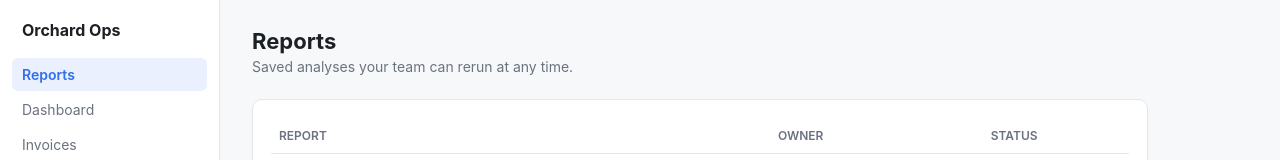
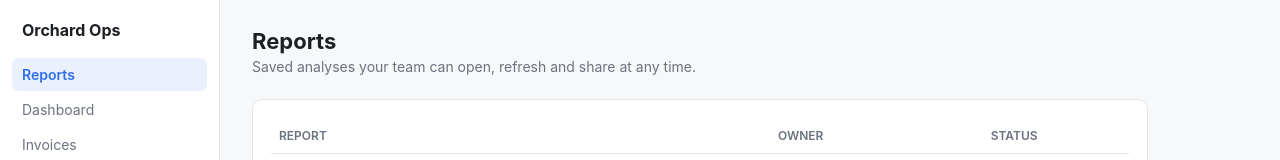
Before and after one commit to pranav-pendo/orchard-test-app, a React (Vite) app: page /reports in a window 1280 px wide. Shown: the top 160 px of the page. Built offline with nearby package versions, Linux system fonts and the light colour scheme.

Commit message:
Clarify the Reports page subtitle

```diff
--- a/src/pages/Reports.jsx
+++ b/src/pages/Reports.jsx
@@ -5,7 +5,7 @@
   return (
     <>
       <h1>Reports</h1>
-      <p className="subtitle">Saved analyses your team can rerun at any time.</p>
+      <p className="subtitle">Saved analyses your team can open, refresh and share at any time.</p>
 
       <div className="card">
         <table>
```
